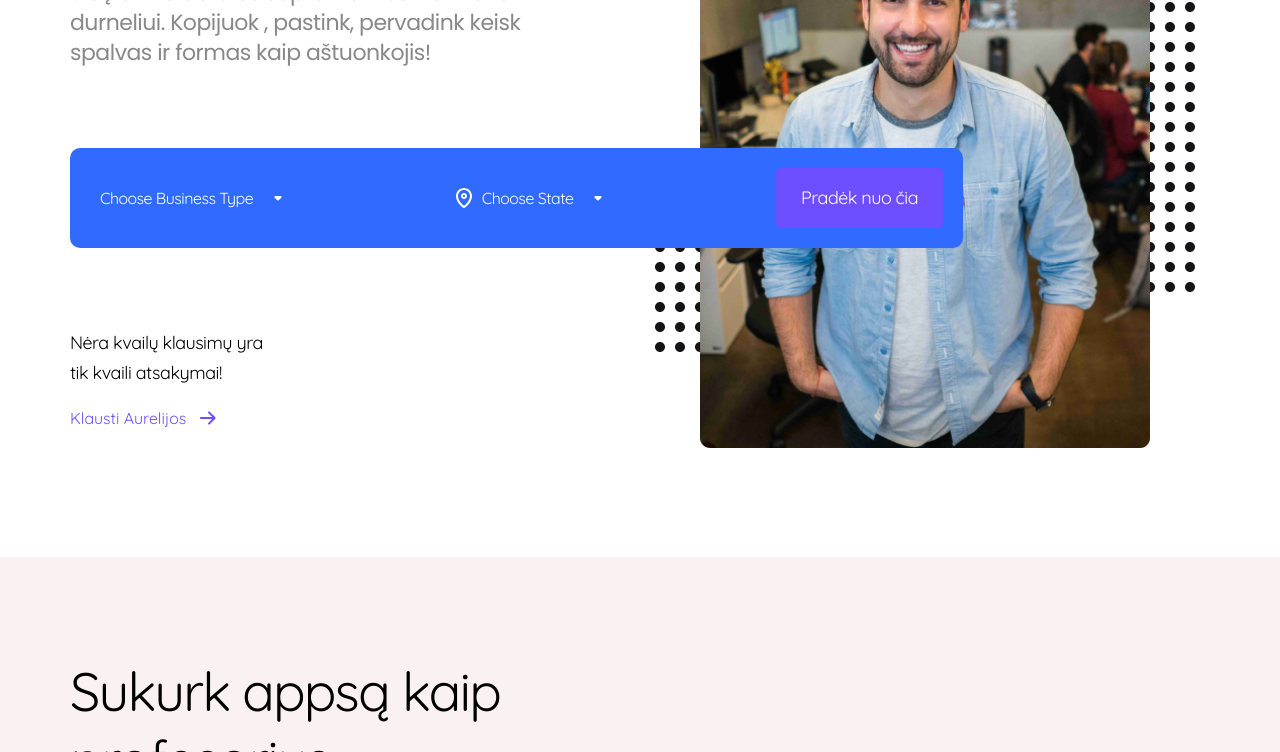
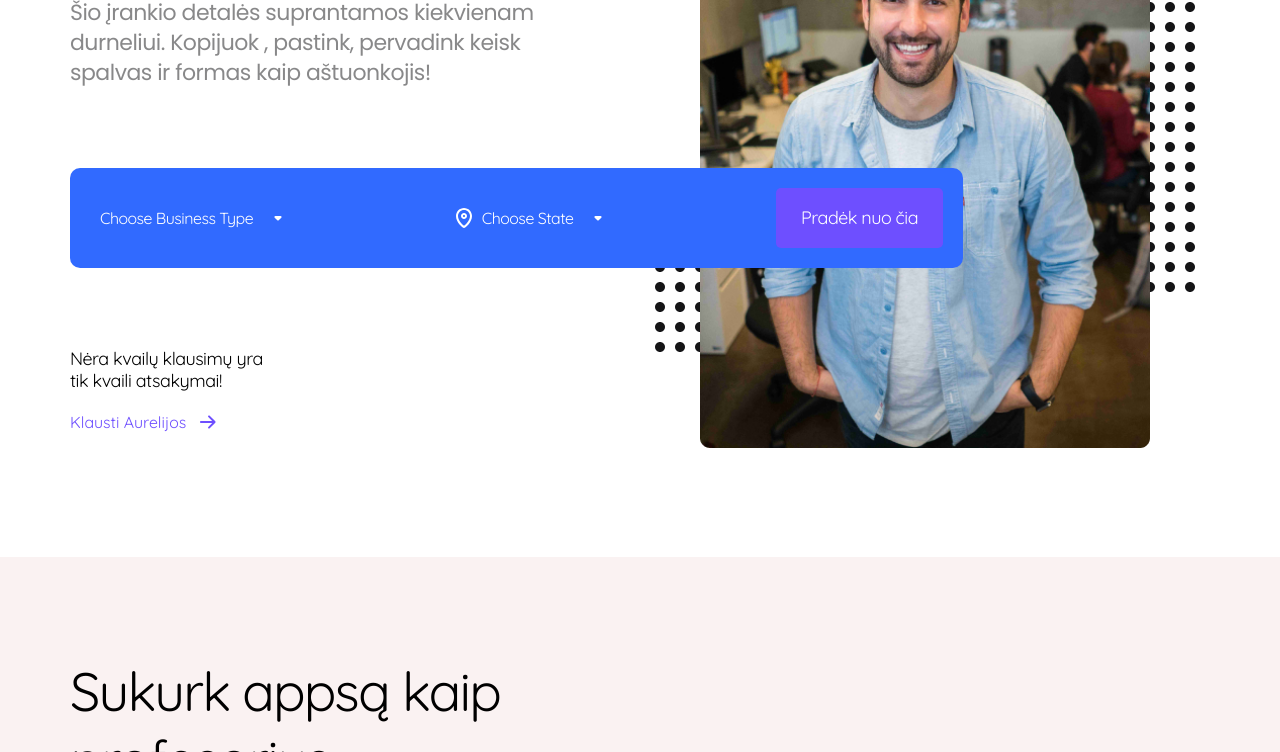
Before and after one commit to ClepterLT/ux-artist, a website: page index.html in a window 1280 px wide. Shown: the part 348-1100 px from the top of the page. Drawn offline with Linux system fonts and the light colour scheme.

Commit message:
corrections

```diff
--- a/assets/scss/layout/_hero.scss
+++ b/assets/scss/layout/_hero.scss
@@ -25,6 +25,8 @@
     margin-top: 8rem;
     margin-bottom: 1.5rem;
     font-size: 1.8rem;
+    font-weight: $f-normal;
+    line-height: 2.2rem;
     color: #000;
     width: 20rem;
   }
--- a/index.html
+++ b/index.html
@@ -73,7 +73,7 @@
           <div class="hero__wrap">
             <div class="hero__left">
               <h1 class="heading-primary">Sukurk kažką nuostabaus</h1>
-              <p class="description u-mb-8">
+              <p class="description u-mt-2 u-mb-8">
                 Šio įrankio detalės suprantamos kiekvienam durneliui. Kopijuok ,
                 pastink, pervadink keisk spalvas ir formas kaip aštuonkojis!
               </p>
```
Also changed, not shown: assets/css/app.css.
